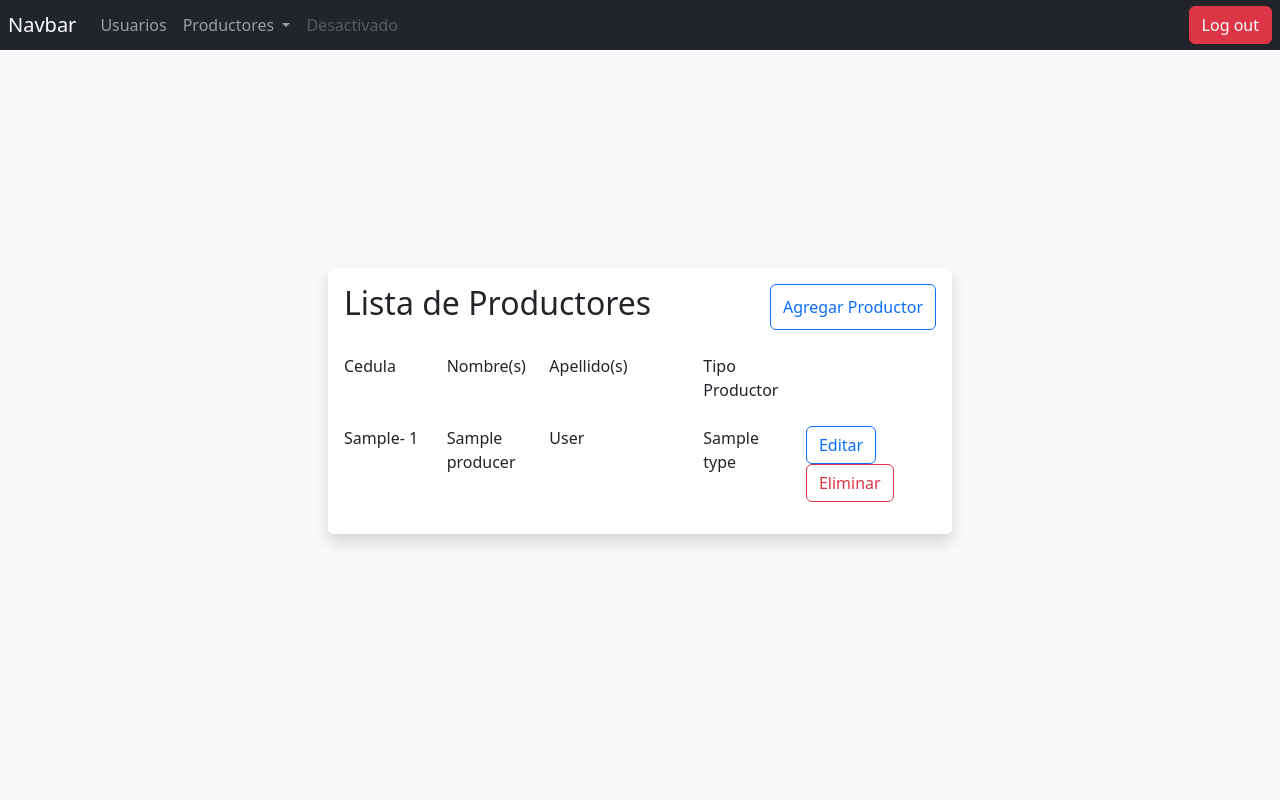
After one commit to arturyepez10/flask-project, a Flask app: page /analist/producers in a window 1280 px wide. The commit adds this page. Run offline with Flask 2, Linux system fonts and the light colour scheme; the visitor is signed in with stand-in values (Sample User, id 1); tables that the repository leaves empty hold one stand-in row (values such as "Sample post"); some libraries are stand-ins or nearby versions.

Commit message:
producers and producers types related view (without edit producer or role verification)

```diff
--- /dev/null
+++ b/controllers/analist.py
@@ -0,0 +1,275 @@
+# ------------------------ IMPORTS ----------------------------- #
+# libraries
+from flask import Blueprint, render_template, request, make_response, redirect
+import requests
+import json
+
+# locals
+from .routes import routes
+from app import db
+from database import User, Producer, ProducerType, authorize_required, login_required
+
+# ------------------------ INITIALIZATION ----------------------------- #
+# Create the blueprint
+analist_bp = Blueprint("analist", __name__)
+
+# ------------------------ VIEWS ----------------------------- #
+# Producers lists
+@analist_bp.route(routes["analist"]["producers"], methods=['GET', 'POST'])
+@login_required
+def producers(current_user = None):
+  # Variables that the template will use to render
+  error = None
+
+  # We obtain all available producers to render them in the list
+  all_producers = Producer.query.all()
+
+  # We obtain all available producers type
+  all_producers_types = ProducerType.query.all()
+  if request.method == 'POST':
+    # See what action we want to achieve
+    if 'action-type' in request.form and request.form['action-type'] == 'create':
+      form = request.form
+
+      # We validate if empty fields
+      if not (form['name'] and form['last_name'] and form['id_number']):
+        error = 'Falta información para enviar la solicitud.'
+      else:
+        # We make the request to create the producer
+        response = requests.post(
+          'http://localhost:5000/analist/producers/create',
+          json={
+            'name': request.form['name'],
+            'last_name': request.form['last_name'],
+            'id_type': request.form['id_type'],
+            'id_number': request.form['id_number'],
+            'producer_type': request.form['producer_type'],
+            'local_phone': request.form['local_phone'],
+            'mobile_phone': request.form['mobile_phone'],
+            'address1': request.form['address1'],
+            'address2': request.form['address2'],
+          },
+          headers={
+            'x-access-token': current_user['username'] + ' ' + current_user['password']
+          }
+        )
+
+        # We check what the response was
+        if response.status_code == 201:
+          all_producers = Producer.query.all()
+        else:
+          error = response.text
+    elif 'edit-producer' in request.form:
+      return redirect('/analist' + routes["analist"]["producers"] + '/' + request.form['edit-producer'] + '/details')
+    elif 'delete-producer' in request.form:
+      # We make the request to eliminate the producer
+      response = requests.delete(
+        'http://localhost:5000/analist/producers/' + request.form['delete-producer'],
+        headers={
+          'x-access-token': current_user['username'] + ' ' + current_user['password']
+        }
+      )
+
+      # We check what the response was
+      if response.status_code == 200:
+        all_producers = Producer.query.all()
+      else:
+        error = response.text
+
+  return render_template('producers.html', producers=all_producers, producer_types=all_producers_types, error=error)
+
+# Details of a producer
+@analist_bp.route(routes["analist"]["producers"] + '/<int:idx>/details', methods=['GET', 'POST'])
+@login_required
+def producer_details(current_user = None, idx = None):
+  if idx is None:
+    return redirect('/analista' + routes["analist"]["producers"])
+
+  # We obtain the producer to render it in the details
+  producer = Producer.query.filter_by(id=idx).first()
+
+  return render_template('producer-details.html', producer=producer)
+
+
+# Producers type lists
+@analist_bp.route(routes["analist"]["producers-types"], methods=['GET', 'POST'])
+@login_required
+def producers_types(current_user = None):
+  # Variables that the template will use to render
+  error = None
+
+  # We obtain all available producers type
+  all_producers_types = ProducerType.query.all()
+
+  if request.method == 'POST':
+    # See what action we want to achieve
+    if 'action-type' in request.form and request.form['action-type'] == 'create':
+      # We make the request to create the producer type
+      response = requests.post(
+        'http://localhost:5000/analist/producers/types/create',
+        json={
+          'name': request.form['name'],
+        },
+        headers={
+          'x-access-token': current_user['username'] + ' ' + current_user['password']
+        }
+      )
+
+      # We check what the response was
+      if response.status_code == 201:
+        all_producers_types = ProducerType.query.all()
+      else:
+        error = response.text
+    elif 'edit-producer-type' in request.form:
+      pass
+    elif 'delete-producer-type' in request.form:
+      # We make the request to delete the producer type
+      response = requests.delete(
+        'http://localhost:5000/analist/producers/types/' + request.form['delete-producer-type'],
+        headers={
+          'x-access-token': current_user['username'] + ' ' + current_user['password']
+        }
+      )
+
+      # We check what the response was
+      if response.status_code == 200:
+        all_producers_types = ProducerType.query.all()
+      else:
+        error = response.text
+
+  return render_template('producer-type.html', producer_types=all_producers_types, error=error)
+
+
+
+# ------------------------ CONTROLLERS ----------------------------- #
+# Create Producer
+@analist_bp.route(routes["analist"]["producers"] + '/create', endpoint="create-producer", methods=['POST'])
+@authorize_required
+def create_producer_type():
+  # Parse the answeer from the request
+  data = json.loads(request.data)
+
+  # We check the body of the response
+  if not ('name' in data and 'last_name' in data and 'producer_type' in data and 'id_number' in data):
+    return make_response('Not enough information to create a producer.', 400)
+  else:
+    # We find the producer type if it exists
+    producer_type = ProducerType.query.filter_by(name=data['producer_type']).first()
+
+    if producer_type is None:
+      return make_response('Producer type not found.', 404)
+
+    # New producer
+    producer = Producer(
+      id_type=data['id_type'],
+      id_number=data['id_number'],
+      name=data['name'],
+      last_name=data['last_name'],
+      producer_type_id=producer_type.id,
+      local_phone=data['local_phone'],
+      mobile_phone=data['mobile_phone'],
+      address1=data['address1'],
+      address2=data['address2'],
+    )
+
+    # We commit the changes to the database
+    db.session.add(producer)
+    db.session.commit()
+
+    return make_response('Producer created.', 201)
+
+# Edit Producer
+@analist_bp.route(routes["analist"]["producers"] + '/<int:idx>/edit', endpoint="edit-producer", methods=['PUT'])
+@authorize_required
+def edit_producer_type(idx):
+  # We check if the producer exists
+  producer = Producer.query.filter_by(id=idx).first()
+
+  if producer is None:
+    return make_response('Producer not found.', 404)
+
+  # Parse the answeer from the request
+  data = json.loads(request.data)
+
+  # Update the producer according
+  if data['id_type']:
+    producer.id_type = data['id_type']
+  if data['id_number']:
+    producer.id_number = data['id_number']
+  if data['name']:
+    producer.name = data['name']
+  if data['last_name']:
+    producer.last_name= data['last_name']
+  if data['producer_type']:
+    producer_type = ProducerType.query.filter_by(name=data['producer_type']).first()
+
+    if producer_type is None:
+      return make_response('Producer type not found.', 404)
+
+    producer.producer_type_id = producer_type.id
+  if data['local_phone']:
+    producer.local_phone = data['local_phone']
+  if data['mobile_phone']:
+    producer.mobile_phone = data['mobile_phone']
+  if data['address1']:
+    producer.address1 = data['address1']
+
+  # We commit the changes to the database
+  db.session.commit()
+
+  return make_response('Producer updated.', 200)
+
+# Delete producer
+@analist_bp.route(routes["analist"]["producers"] + '/<int:idx>', endpoint="delete-producer", methods=['DELETE'])
+@authorize_required
+def delete_producer(idx):
+  # We check if the producer exists
+  producer = Producer.query.filter_by(id=idx).first()
+
+  if producer is None:
+    return make_response('Producer not found.', 404)
+
+  # We delete the producer
+  db.session.delete(producer)
+  db.session.commit()
+
+  return make_response('Producer deleted.', 200)
+
+# Create Producer Type
+@analist_bp.route(routes["analist"]["producers-types"] + '/create', endpoint="create-producer-type", methods=['POST'])
+@authorize_required
+def create_producer_type():
+  # Parse the answeer from the request
+  data = json.loads(request.data)
+
+  # We check the body of the response
+  if 'name' not in data:
+    return make_response('No name for the producer type', 404)
+  else:
+    # new producer type
+    producer_type = ProducerType(name=data['name'])
+
+    # We commit the changes to the database
+    db.session.add(producer_type)
+    db.session.commit()
+
+    return make_response('Producer type created.', 201)
+
+# Delete Producer Type
+@analist_bp.route(routes["analist"]["producers-types"] + '/<int:idx>', endpoint="delete-producer-type", methods=['DELETE'])
+@authorize_required
+def create_producer_type(idx):
+  # We obtain the producer type to delete
+  producer_type = ProducerType.query.filter_by(id=idx).first()
+
+  # We check the body of the response
+  if producer_type is None:
+    return make_response('There is no producer type by that id.', 404)
+  else:
+    # eliminate producer type
+    ProducerType.query.filter_by(id=idx).delete()
+
+    # We commit the changes to the database
+    db.session.commit()
+
+    return make_response('Producer type deleted.', 200)
--- a/controllers/routes.py
+++ b/controllers/routes.py
@@ -9,5 +9,9 @@ routes = {
   },
   "admin": {
     "users": "/users",
+  },
+  "analist": {
+    "producers": "/producers",
+    "producers-types": "/producers/types",
   }
 }
--- /dev/null
+++ b/templates/admin/analist/add-producer-modal.html
@@ -0,0 +1,85 @@
+<div id="add-producer-modal" class="modal fade" tabindex="-1" role="dialog" aria-labelledby="exampleModalLabel" aria-hidden="true">
+  <div class="modal-dialog modal-dialog-centered" role="document">
+    <div class="modal-content">
+      <div class="modal-header">
+        <h5 class="modal-title" id="exampleModalLabel">Crear Productor</h5>
+        <button type="button" class="btn close" data-dismiss="modal" aria-label="Close">
+          <span aria-hidden="true">&times;</span>
+        </button>
+      </div>
+      <div class="modal-body">
+        <!-- FORM TO CREATE PRODUCER -->
+        <form id="createProducer" action="" method="post">
+          <div>
+            <div class="form-group col my-2">
+              <p><strong>Información de Identificación</strong></p>
+            </div>
+            <div class="row my-2">
+              <div class="form-group col-2">
+                <label for="producer-id-type-label">Tipo</label>
+                <select id="producer-id-type-label" class="form-control" name="id_type">
+                  <option>V</option>
+                  <option>E</option>
+                  <option>J</option>
+                </select>
+              </div>
+              <div class="form-group col">
+                <label for="producer-id-number-label">Numero</label>
+                <input id="producer-id-number-label" name="id_number" class="form-control" />
+              </div>
+            </div>
+            <div class="form-group col">
+              <label for="producer-name-label">Nombre(s)</label>
+              <input id="producer-name-label" name="name" class="form-control" />
+            </div>
+            <div class="form-group col my-2">
+              <label for="producer-last-name-label">Apellido(s)</label>
+              <input id="producer-last-name-label" name="last_name" class="form-control" />
+            </div>
+
+            <hr />
+
+            <div class="form-group col my-2">
+              <p><strong>Tipo de Productor</strong></p>
+            </div>
+            <div class="form-group col">
+              <select id="producer-type-label" class="form-control" name="producer_type">
+                {% for type in producer_types %}
+                  <option key="{{ type.name }}">{{ type.name }}</option>
+                {% endfor %}
+              </select>
+            </div>
+
+            <hr />
+
+            <div class="form-group col my-2">
+              <p><strong>Información de Contacto</strong></p>
+            </div>
+            <div class="row my-2">
+              <div class="form-group col-6">
+                <label for="producer-local-label">Tlf. Local</label>
+                <input id="producer-local-label" name="local_phone" class="form-control" />
+              </div>
+              <div class="form-group col-6">
+                <label for="producer-mobile-label">Tlf. Movil</label>
+                <input id="producer-mobile-label" name="mobile_phone" class="form-control" />
+              </div>
+            </div>
+            <div class="form-group col my-2">
+              <label for="producer-address-label">Direccion 1</label>
+              <input id="producer-address-label" name="address1" class="form-control" />
+            </div>
+            <div class="form-group col my-2">
+              <label for="producer-address2-label">Direccion 2</label>
+              <input id="producer-address2-label" name="address2" class="form-control" />
+            </div>
+          </div>
+        </form>
+      </div>
+      <div class="modal-footer">
+        <button type="button" class="btn btn-secondary" data-dismiss="modal">Cancelar</button>
+        <button type="submit" form="createProducer" id="create-producer" name="action-type" value="create" class="btn btn-primary">Crear</button>
+      </div>
+    </div>
+  </div>
+</div>
--- a/templates/admin/users/add-user-modal.html
+++ b/templates/admin/users/add-user-modal.html
@@ -3,7 +3,7 @@
   <div class="modal-dialog modal-dialog-centered" role="document">
     <div class="modal-content">
       <div class="modal-header">
-        <h5 class="modal-title" id="exampleModalLabel">Create a User</h5>
+        <h5 class="modal-title" id="exampleModalLabel">Crear Usuario</h5>
         <button type="button" class="btn close" data-dismiss="modal" aria-label="Close">
           <span aria-hidden="true">&times;</span>
         </button>
--- a/templates/admin.html
+++ b/templates/loggedContainer.html
@@ -14,12 +14,12 @@
             <a class="nav-link" href="/admin/users">Usuarios</a>
           </li>
           <li class="nav-item dropdown">
-            <a class="nav-link dropdown-toggle" href="/admin/producers" id="navbarDropdown" role="button" data-toggle="dropdown" aria-haspopup="true" aria-expanded="false">
+            <a class="nav-link dropdown-toggle" href="/analist/producers" id="navbarDropdown" role="button" data-toggle="dropdown" aria-haspopup="true" aria-expanded="false">
               Productores
             </a>
             <div class="dropdown-menu" aria-labelledby="navbarDropdown">
-              <a class="dropdown-item" href="/admin/producers">Lista</a>
-              <a class="dropdown-item" href="/admin/producers/type">Tipo</a>
+              <a class="dropdown-item" href="/analist/producers">Lista</a>
+              <a class="dropdown-item" href="/analist/producers/types">Tipo</a>
               <!-- <div class="dropdown-divider"></div>
               <a class="dropdown-item" href="#">Something else here</a> -->
             </div>
--- a/templates/login.html
+++ b/templates/login.html
@@ -1,6 +1,6 @@
 {% extends "main.html" %}
 
-{% block title %}Login - Flask Project{% endblock %}
+{% block title %}Login - Proyecto de Flask{% endblock %}
 
 {% block content %}
   <div class="min-vh-100 d-flex flex-column justify-content-center align-items-center bg-light">
--- /dev/null
+++ b/templates/producers.html
@@ -0,0 +1,63 @@
+{% extends "loggedContainer.html" %}
+
+{% block title %} Analista - Lista de Productores {% endblock %}
+
+{% block admin_content %}
+  <div class="h-100 d-flex flex-column justify-content-center align-items-center">
+    <div class="p-3 bg-white shadow p-3 mb-5 rounded" style="min-width: 50%;">
+      <div class="mb-4 d-flex justify-content-between">
+        <h2>Lista de Productores</h2>
+
+        <button type="button" class="btn btn-outline-primary" data-toggle="modal" data-target="#add-producer-modal">
+          Agregar Productor
+        </button>
+
+        <!-- MODAL -->
+        {% include "admin/analist/add-producer-modal.html" %}
+      </div>
+
+      <!-- HEADER -->
+      <div class="row pb-2">
+        <div class="form-group col-2">
+          <p class="m-0">Cedula</p>
+        </div>
+        <div class="form-group col-2">
+          <p class="m-0">Nombre(s)</p>
+        </div>
+        <div class="form-group col-3">
+          <p class="m-0">Apellido(s)</p>
+        </div>
+        <div class="form-group col-2">
+          <p class="m-0">Tipo Productor</p>
+        </div>
+        <div class="form-group col-3 mt-auto"></div>
+      </div>
+
+      <!-- CONTENT OF LIST -->
+      <div style="overflow-y: auto; overflow-x: clip;">
+        {% for producer in producers %}
+          <form action="" method="post" key="{{ producer.id_number }}">
+            <div class="row my-3">
+              <div class="form-group col-2">
+                <p class="m-0">{{ producer.id_type }}- {{ producer.id_number }} </p>
+              </div>
+              <div class="form-group col-2">
+                <p class="m-0">{{ producer.name }}</p>
+              </div>
+              <div class="form-group col-3">
+                <p class="m-0">{{ producer.last_name }}</p>
+              </div>
+              <div class="form-group col-2">
+                <p class="m-0">{{ producer.producer_type.name }}</p>
+              </div>
+              <div class="form-group col-3 mt-auto">
+                <button type="submit" id="{{ producer.id }}" name="edit-producer" value="{{ producer.id }}" class="btn btn-outline-primary">Editar</button>
+                <button type="submit" id="{{ producer.id }}" name="delete-producer" value="{{ producer.id }}" class="btn btn-outline-danger">Eliminar</button>
+              </div>
+            </div>
+          </form>
+        {% endfor %}
+      </div>
+    </div>
+  </div>
+{% endblock %}
```
Also changed, not shown: app.py (+9 -0 lines), controllers/auth.py (+5 -2 lines), database.py (+30 -0 lines), templates/admin/analist/add-producer-type-modal.html (added, +30 -0 lines), templates/producer-details.html (added, +15 -0 lines), templates/producer-type.html (added, +53 -0 lines), templates/users.html (+4 -4 lines).
